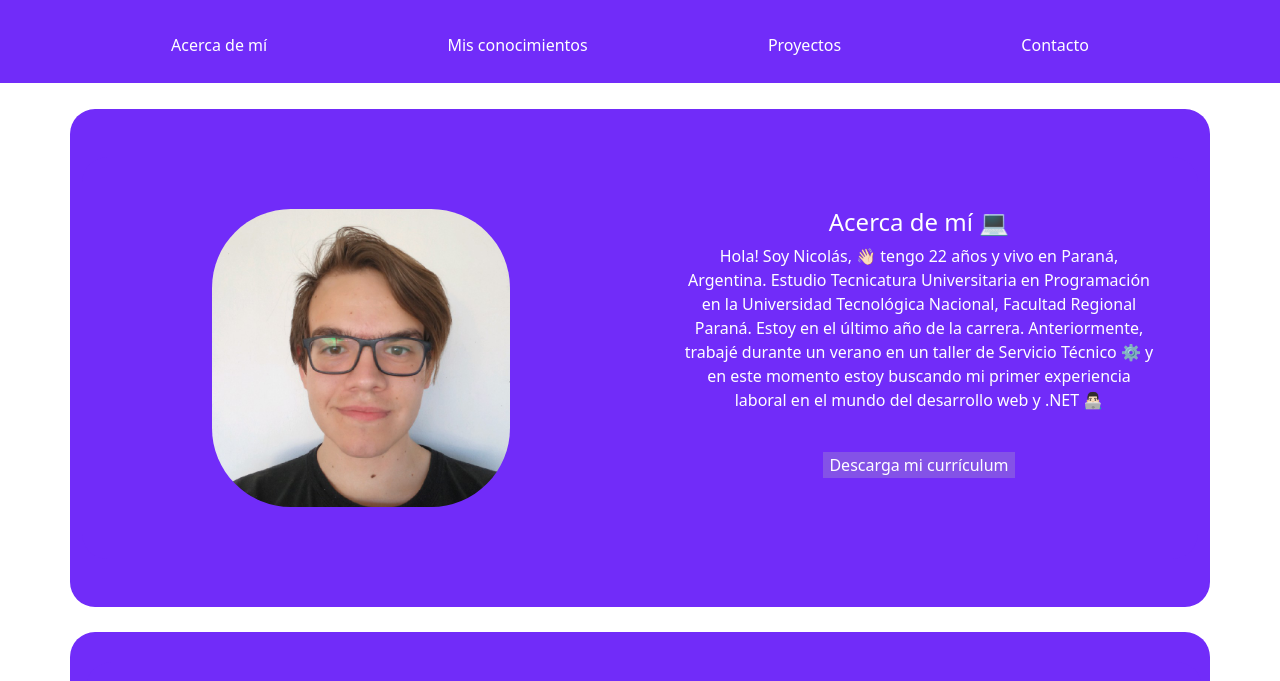
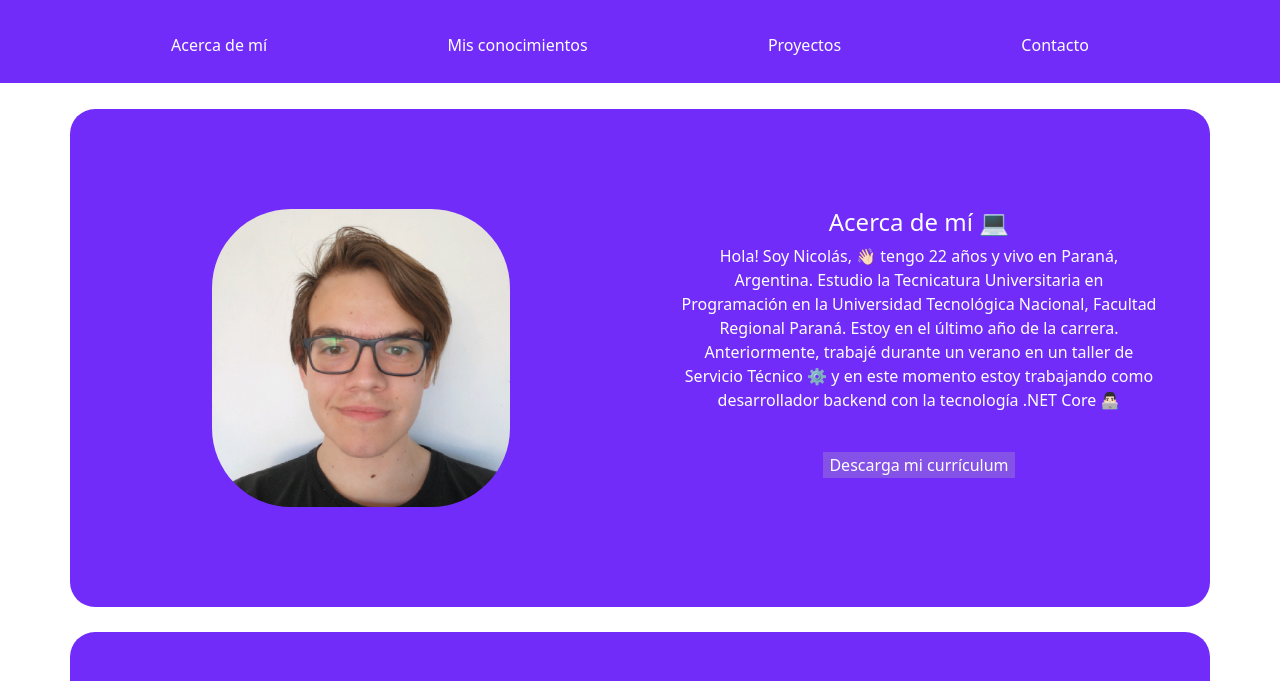
Before and after one commit to nicosterzer/Portfolio, a plain HTML site: page index.html in a window 1280 px wide. Shown: the part 88-769 px from the top of the page. Drawn offline with nearby package versions, Linux system fonts and the light colour scheme; a web font is replaced by a local one.

Commit message:
Update index.html

```diff
--- a/index.html
+++ b/index.html
@@ -47,13 +47,12 @@
                     <div class="content">
                         <h2>Acerca de mí 💻 </h2>
                         <p>
-                            Hola! Soy Nicolás, 👋🏻 tengo 22 años y vivo en Paraná, Argentina. Estudio Tecnicatura
+                            Hola! Soy Nicolás, 👋🏻 tengo 22 años y vivo en Paraná, Argentina. Estudio la Tecnicatura
                             Universitaria en Programación en la Universidad Tecnológica Nacional, Facultad Regional
                             Paraná.
                             Estoy en el último año de la carrera. Anteriormente, trabajé durante un verano en un taller
                             de Servicio Técnico ⚙ y en
-                            este momento estoy buscando mi primer experiencia laboral en el mundo del desarrollo web y
-                            .NET 👨🏻‍💻
+                            este momento estoy trabajando como desarrollador backend con la tecnología .NET Core 👨🏻‍💻
                         </p>
                         <br>
                         <a href="/files/CV Nicolás Sterzer.pdf" target="_blank"><button> Descarga mi currículum
```
